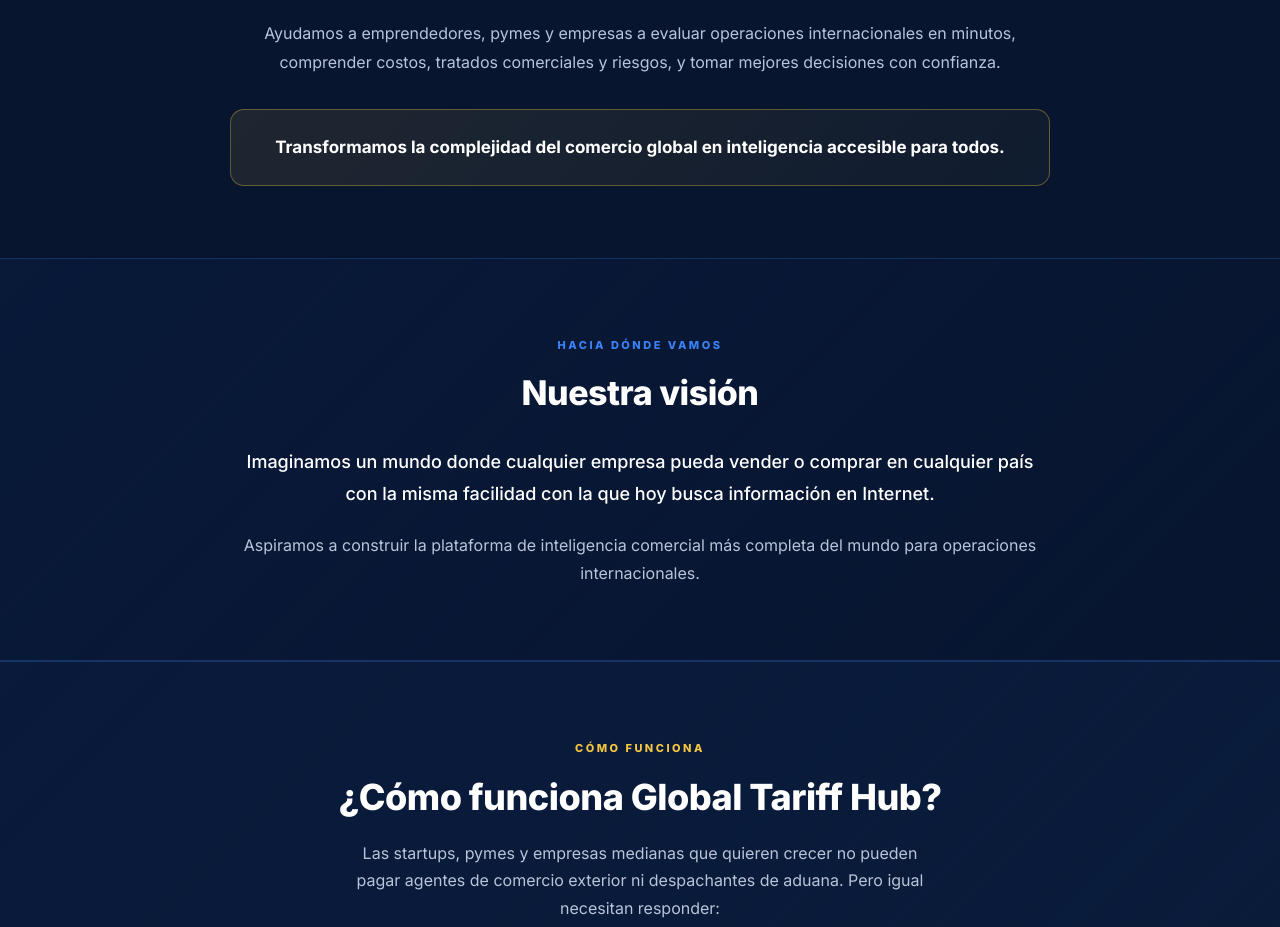
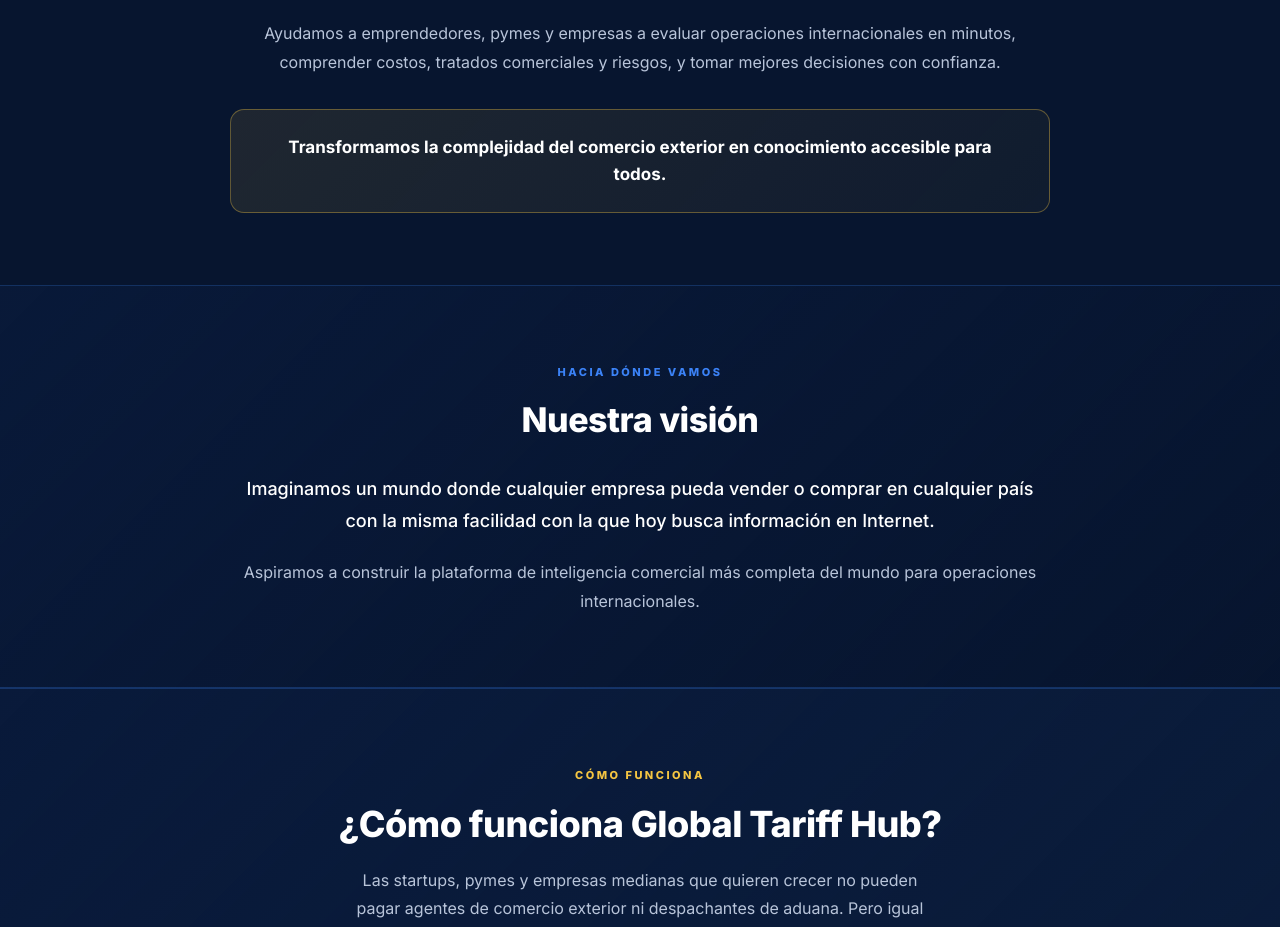
Before and after one commit to Amver8560/globaltariffhub-v2, a Next.js app: page / in a window 1280 px wide. Shown: the part 1300-2227 px from the top of the page. Built offline with nearby package versions, Linux system fonts and the light colour scheme.

Commit message:
copy: ajuste misión — comercio exterior / conocimiento accesible
Co-Authored-By: Claude Sonnet 4.6 <noreply@anthropic.com>

```diff
--- a/app/page.tsx
+++ b/app/page.tsx
@@ -40,7 +40,7 @@ const T = {
     mission_p2:     "Creemos que el conocimiento necesario para importar y exportar debería estar al alcance de cualquier empresa, sin importar su tamaño o experiencia.",
     mission_p3:     "Global Tariff Hub transforma regulaciones complejas, clasificación arancelaria, reglas de origen y normativa aduanera en información clara, precisa y accionable.",
     mission_p4:     "Ayudamos a emprendedores, pymes y empresas a evaluar operaciones internacionales en minutos, comprender costos, tratados comerciales y riesgos, y tomar mejores decisiones con confianza.",
-    mission_close:  "Transformamos la complejidad del comercio global en inteligencia accesible para todos.",
+    mission_close:  "Transformamos la complejidad del comercio exterior en conocimiento accesible para todos.",
     vision_title:  "Nuestra visión",
     vision_tag:    "Hacia dónde vamos",
     vision_p1:     "Imaginamos un mundo donde cualquier empresa pueda vender o comprar en cualquier país con la misma facilidad con la que hoy busca información en Internet.",
```
